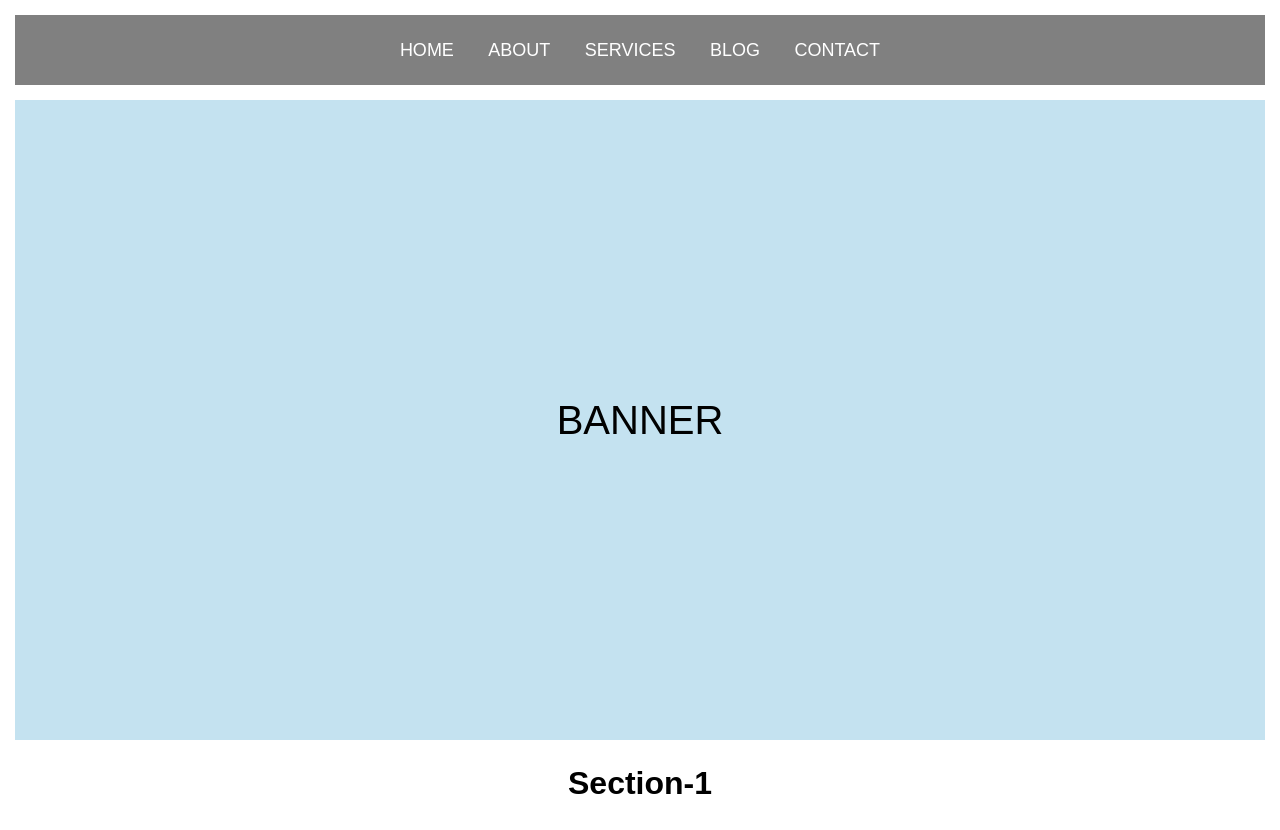
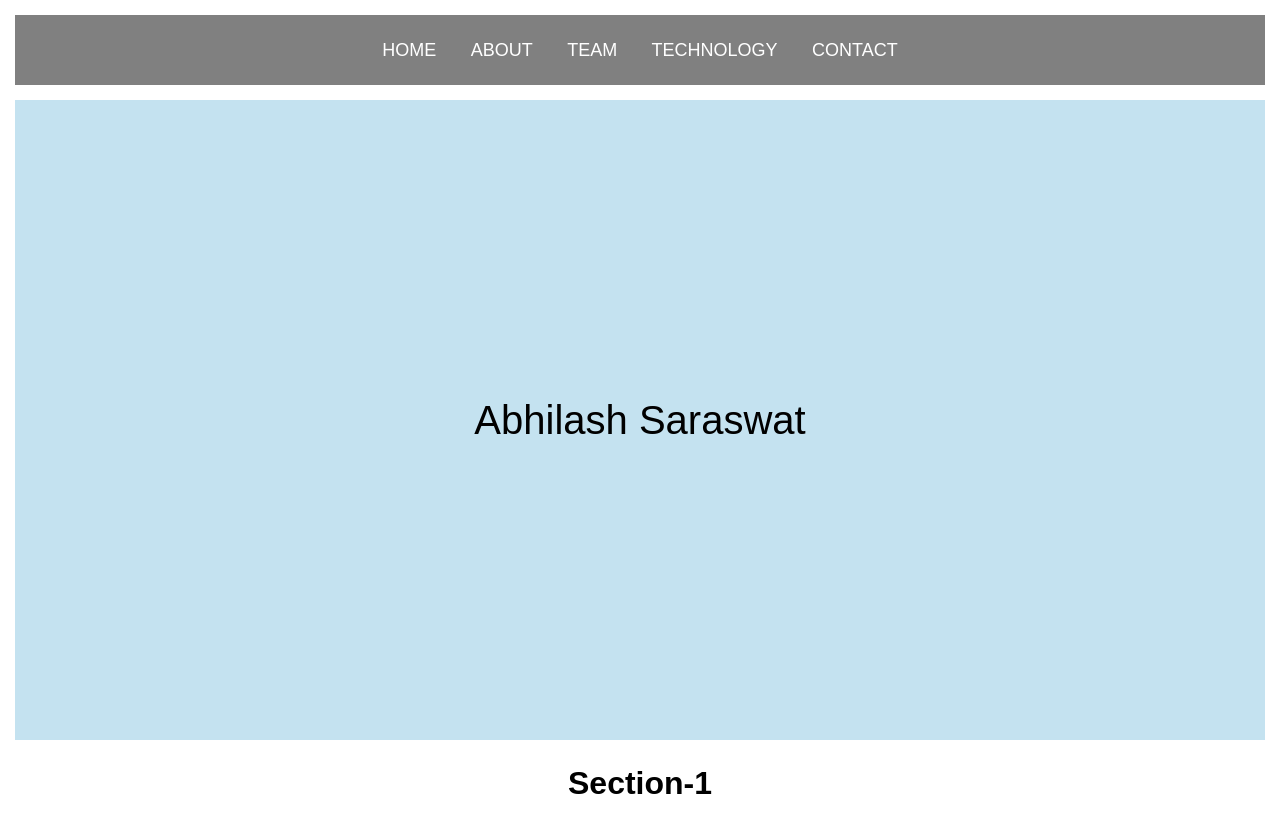
Before and after one commit to Abhilashsara/project1, a plain HTML site: page Ingenuitygaming/day2/Assignment2/Day3/index.html in a window 1280 px wide. Shown: the top 830 px of the page. Drawn offline with Linux system fonts and the light colour scheme.

Commit message:
Day3Practice

```diff
--- a/Ingenuitygaming/day2/Assignment2/Day3/index.html
+++ b/Ingenuitygaming/day2/Assignment2/Day3/index.html
@@ -151,14 +151,14 @@
         <ul>
           <li><a href="#">Home</a></li>
           <li><a href="#">About</a></li>
-          <li><a href="#">Services</a></li>
-          <li><a href="#">Blog</a></li>
+          <li><a href="#">Team</a></li>
+          <li><a href="#">Technology</a></li>
           <li><a href="#">Contact</a></li>
         </ul>
       </nav>
     </header>
     <main>
-      <section class="banner">BANNER</section>
+      <section class="banner">Abhilash Saraswat</section>
       <h1>Section-1</h1>
       <section class="sec-1">
         <div class="circle"></div>
```
